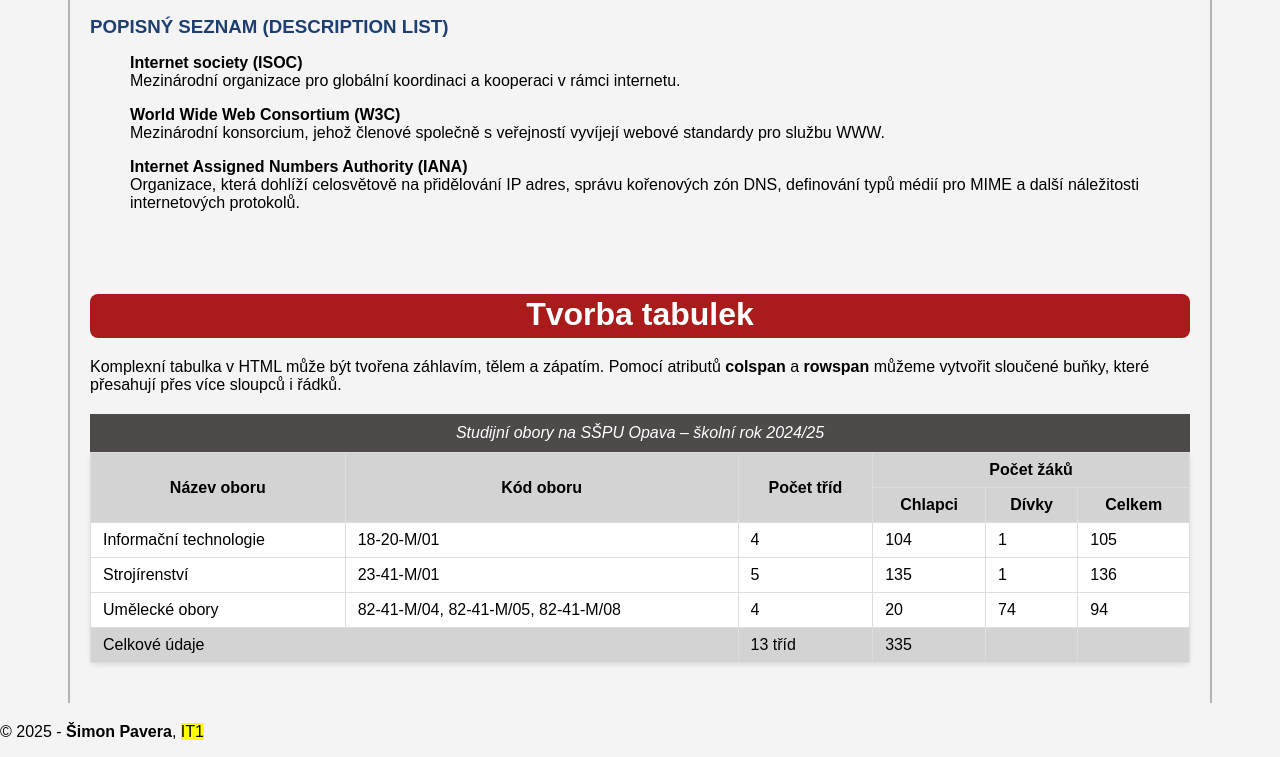
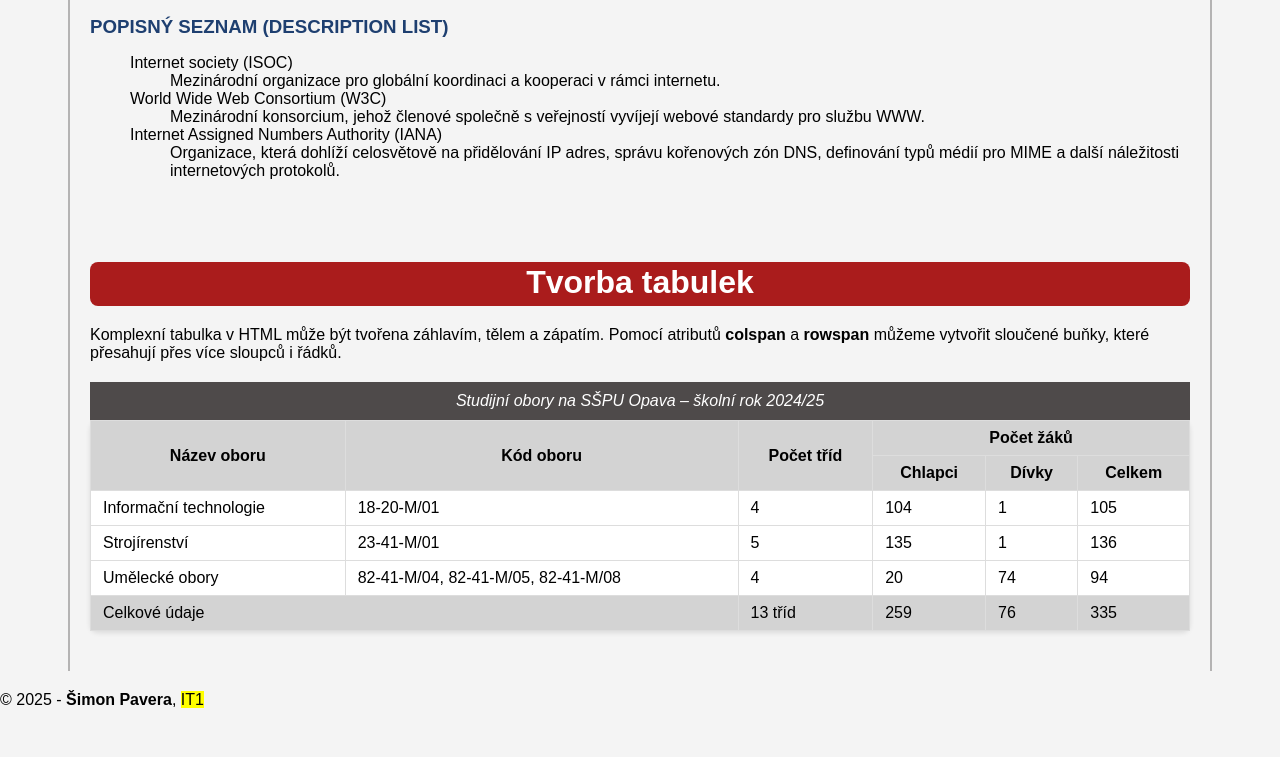
Before and after one commit to simis622/tabulky-html, a plain HTML site: page index.html in a window 1280 px wide. Shown: the part 847-1604 px from the top of the page. After the commit the page ends 1572 px from the top, so only its background shows below. Drawn offline with Linux system fonts and the light colour scheme.

Commit message:
Update index.html

```diff
--- a/index.html
+++ b/index.html
@@ -23,7 +23,7 @@
             <ul>
                 <li>IP adresy (např. IPv4: 192.168.23.1, IPv6: fe80::1)</li>
                 <li>DNS adresy (např. strojka.opava.cz)</li>
-                <li>URL adresy (např. http:/moodle.sspu-opava.cz:81/course/view.php?id=95)</li>
+                <li>URL adresy (např. http://moodle.sspu-opava.cz:81/course/view.php?id=95)</li>
             </ul>
             <h3>Vnořený seznam</h3>
             <ul>
@@ -71,16 +71,14 @@
             </ul>
             <h3>Popisný seznam (description list)</h3>
             <dl>
-                <b>Internet society (ISOC)</b>
-                <dt>Mezinárodní organizace pro globální koordinaci a kooperaci v rámci internetu.</dt>
-            </dl>
-            <dl>
-                <b>World Wide Web Consortium (W3C)</b>
-                <dt>Mezinárodní konsorcium, jehož členové společně s veřejností vyvíjejí webové standardy pro službu WWW.</dt>
-            </dl>
-            <dl>
-                <b>Internet Assigned Numbers Authority (IANA)</b>
-                <dt>Organizace, která dohlíží celosvětově na přidělování IP adres, správu kořenových zón DNS, definování typů médií pro MIME a další náležitosti internetových protokolů.</dt>
+                <dt>Internet society (ISOC)</dt>
+                <dd>Mezinárodní organizace pro globální koordinaci a kooperaci v rámci internetu.</dd>
+
+                <dt>World Wide Web Consortium (W3C)</dt>
+                <dd>Mezinárodní konsorcium, jehož členové společně s veřejností vyvíjejí webové standardy pro službu WWW.</dd>
+
+                <dt>Internet Assigned Numbers Authority (IANA)</dt>
+                <dd>Organizace, která dohlíží celosvětově na přidělování IP adres, správu kořenových zón DNS, definování typů médií pro MIME a další náležitosti internetových protokolů.</dd>
             </dl>
         </section>
         <section id="tabulky">
@@ -131,16 +129,16 @@
                     <tr>
                         <td colspan="2">Celkové údaje</td>
                         <td>13 tříd</td>
+                        <td>259</td>
+                        <td>76</td>
                         <td>335</td>
-                        <td></td>
-                        <td></td>
                     </tr>
                 </tfoot>
             </table>
         </section>
     </main>
     <footer>
-        <p>&copy; 2025 - <b>Šimon Pavera</b>, <mark>IT1</mark></p>
+        <p>&copy; 2025 - <strong>Šimon Pavera</strong>, <mark>IT1</mark></p>
     </footer>
 </body>
 </html>
```
